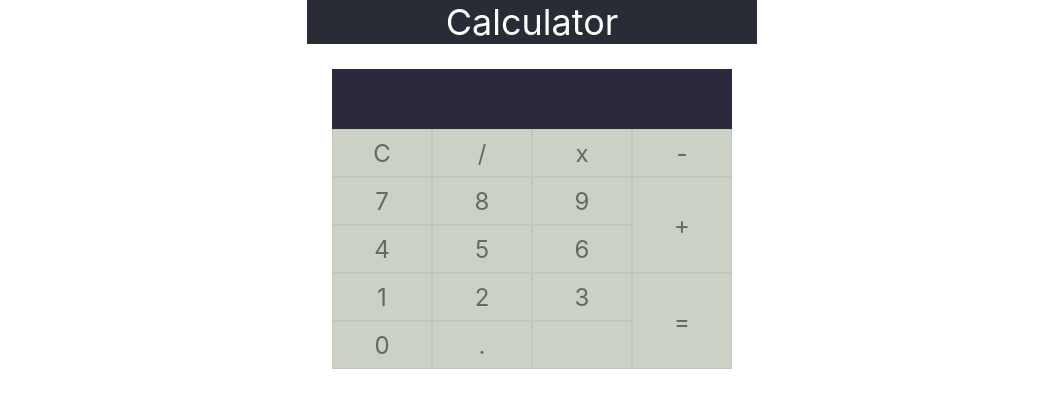
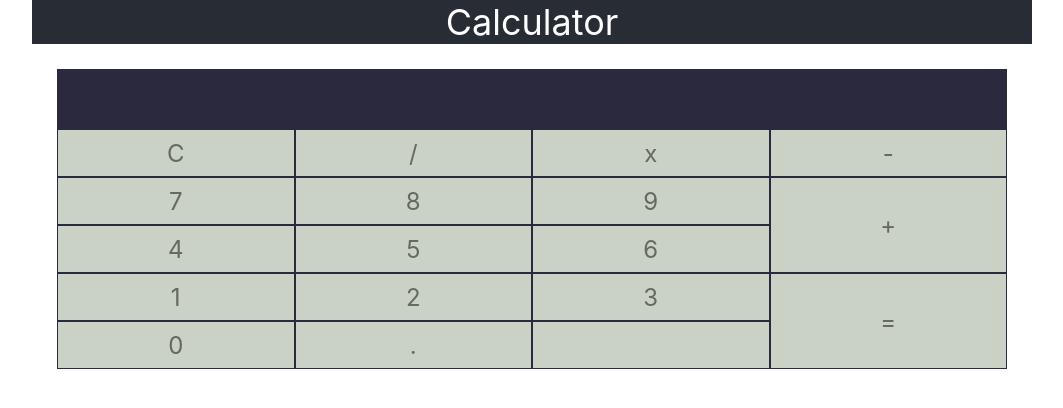
Before and after one commit to Gagandeep-Kaur-01/Calculator_React, a React (Create React App) app: page / in a window 1280 px wide. Shown: the top 408 px of the page, without its empty margins (108-1171 px from the left). Built offline with nearby package versions, Linux system fonts and the light colour scheme.

Commit message:
adding css

```diff
--- a/src/App.css
+++ b/src/App.css
@@ -1,4 +1,11 @@
+body {
+  display: flex;
+  align-items: center;
+  justify-content: center;
+  overflow: hidden;
+}
 .App-header {
+  width: 1000px;
   background-color: #282c34;
   display: flex;
   flex-direction: column;
--- a/src/components/Button.css
+++ b/src/components/Button.css
@@ -1,7 +1,7 @@
 .Button {
   background: #cad2c5;
   display: flex;
-    border: 1px solid rgba(0,0,0,0.05);
+  border: 1px solid #2b293d;
   box-sizing: border-box;
   align-items: center;
   justify-content: center;
@@ -12,11 +12,11 @@
   min-width: 25%;
 }
 
-.Button[data-size="2"] {
+.Button[data-size='2'] {
   height: 40%;
 }
 
-.Button[data-value="null"] {
+.Button[data-value='null'] {
   pointer-events: none;
 }
 
--- a/src/components/Calculator.css
+++ b/src/components/Calculator.css
@@ -1,13 +1,8 @@
-body {
-    display: flex;
-    align-items: center;
-    justify-content: center;
-    overflow: hidden;
+.Calculator {
+  display: relative;
+  height: 300px;
+  margin: 25px;
+  align-items: center;
+  justify-content: center;
+  overflow: hidden;
 }
-
-.Calculator {
-    width: 400px;
-    height: 300px;
-    position: relative;
-    margin: 25px;
-}
```
Lines whose indentation alone changed are shown as unchanged.
